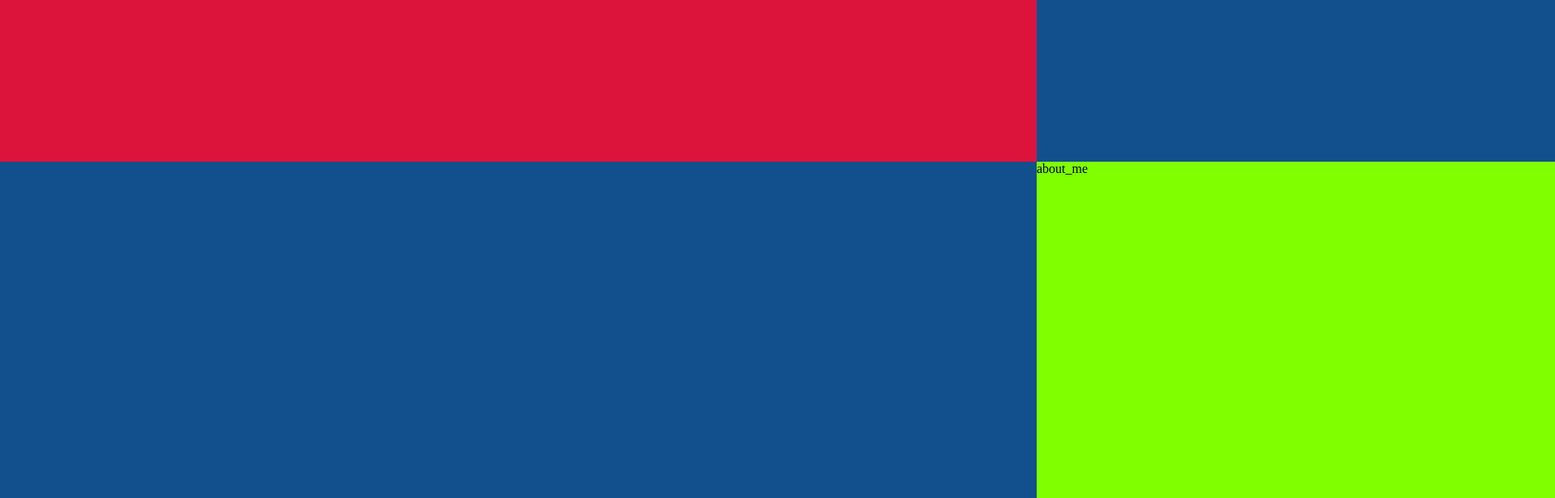
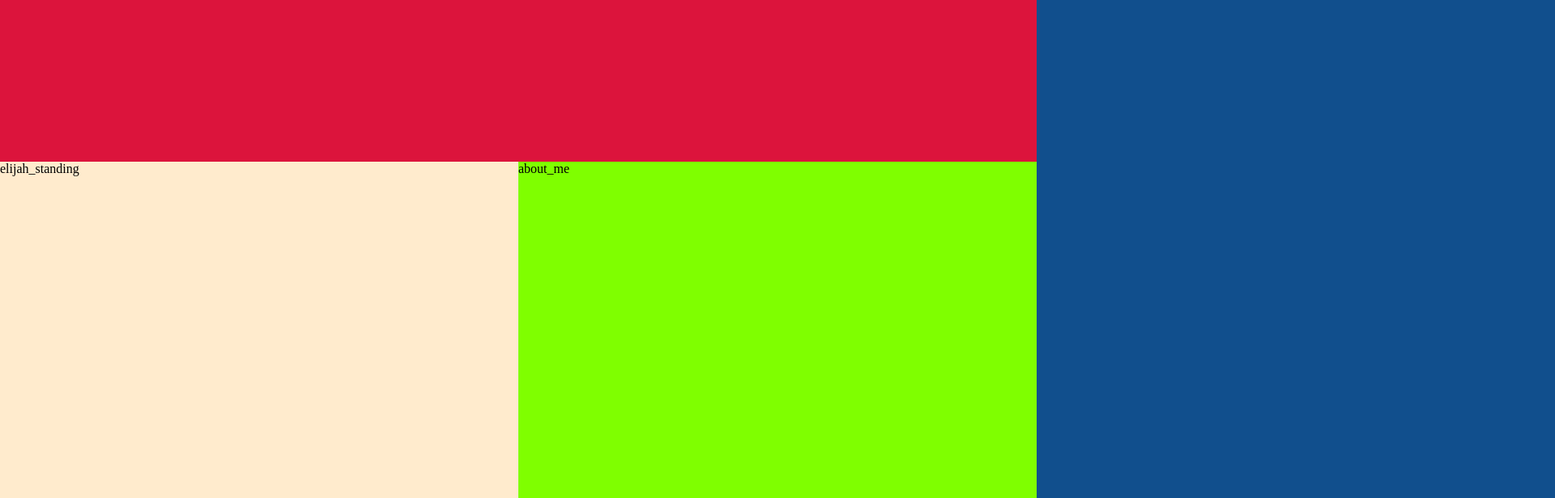
Before and after one commit to ElijahStory/Portfolio-Website, a plain HTML site: page index.html in a window 1280 px wide. Shown: the part 600-1216 px from the top of the page at 81% size, 1920 px wide, since content can reach past the window. Drawn offline with Linux system fonts and the light colour scheme.

Commit message:
Fixed the sliding

```diff
--- a/CSS/index.css
+++ b/CSS/index.css
@@ -9,14 +9,14 @@ body{
     flex-direction: row;
     flex-wrap: wrap;
     width: 100vw;
+    overflow-x: hidden;
 }
 
 #elijah_standing{
     background-color: blanchedalmond;
     width: 50%;
     height: 90vh;
-    position: relative;
-    transform: translateX(-100%);
+    /* position: relative; */
 }
 
 #nav_bar{
@@ -39,9 +39,7 @@ body{
     width: 50%;
     height: 90vh;
     background-color: chartreuse;
-    position: relative;
-    transform: translateX(100%);
-
+    /* position: relative; */
 }
 
 #past_projects{
@@ -66,14 +64,26 @@ body{
 }
 
 .left.move{
+    transform: translateX(0%);
+}
+
+.left{
+    transform: translateX(-100%);
+}
+
+.right.move{
+    transform: translateX(0%);
+}
+
+.right{
     transform: translateX(100%);
 }
 
-.right.move{
-    transform: translateX(-100%);
-}
 
 .slide-div{
-    width: 100vw;
+    width: 100%;
+    height: 90vh;
+    top: 10vh;
+    position: relative;
     display: flex;
 }
--- a/JS/home.js
+++ b/JS/home.js
@@ -16,21 +16,20 @@ const fadeDivs = entries => {
 const moveDivs = entries => {
     entries.forEach(
         entry => {
-            entry.target.childNodes.forEach(
-                child => {
-                    console.log(child.id)
-                    if (child.isIntersecting) {
-                        child.target.classList.add("move");
-                    } else {
-                        child.target.classList.remove("move");
-                    }
+            let children = entry.target.children;
+            for(child in children){
+                if (entry.isIntersecting) {
+                    console.log(entry.isIntersecting)
+                    children[child].classList.add("move");
+                } else {
+                    children[child].classList.remove("move");
                 }
-            )
+            }
         }
     )
 };
 
-let options = {};
+let options = {threshold: 0.0};
 // 4. Fill in the constructor that checks viewport intersection.
 let divObserverFade = new IntersectionObserver(fadeDivs, options);
 document.querySelectorAll(".fade").forEach(
@@ -40,10 +39,10 @@ document.querySelectorAll(".fade").forEach(
     }
 );
 
+options = {threshold: 0.1};
 let divObserverMove = new IntersectionObserver(moveDivs, options);
 document.querySelectorAll(".slide-div").forEach(
     divToMove => {
-        console.log(divToMove.id)
         divObserverMove.observe(divToMove);
     }
 );
```
